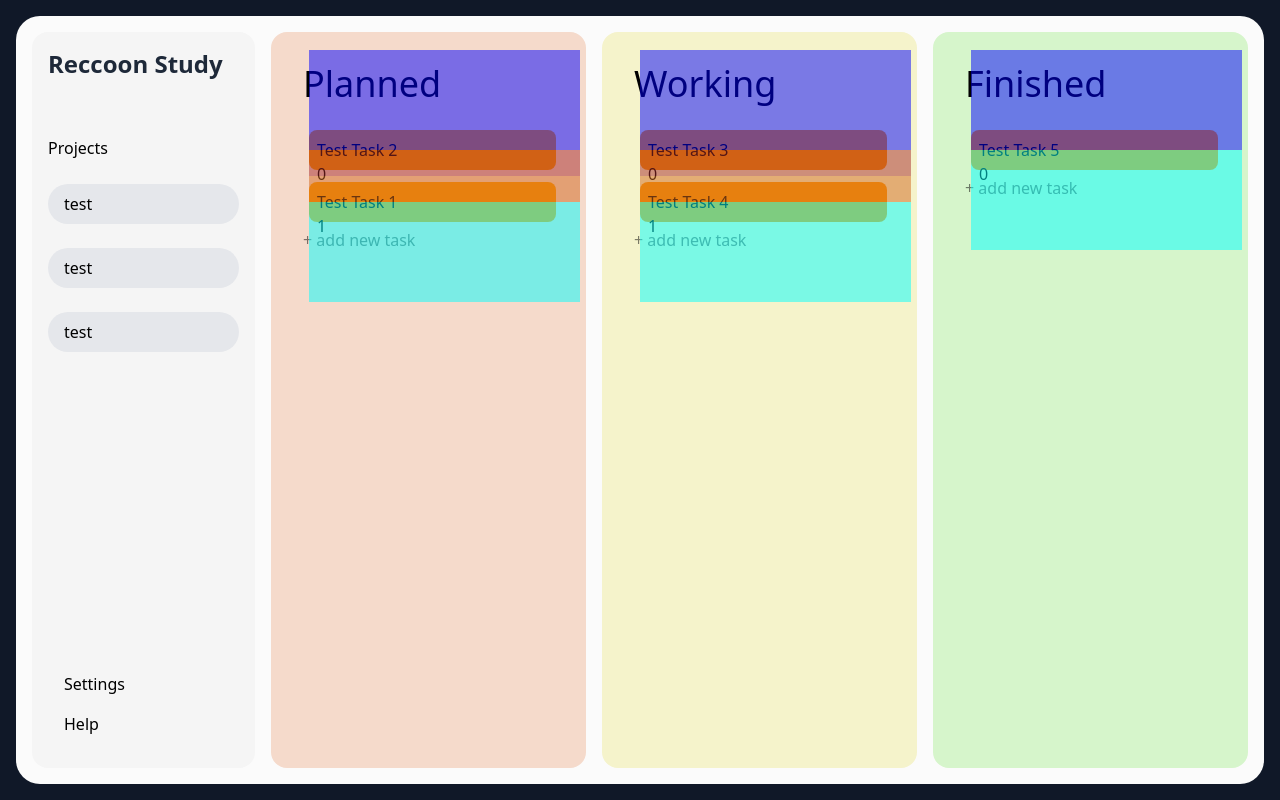
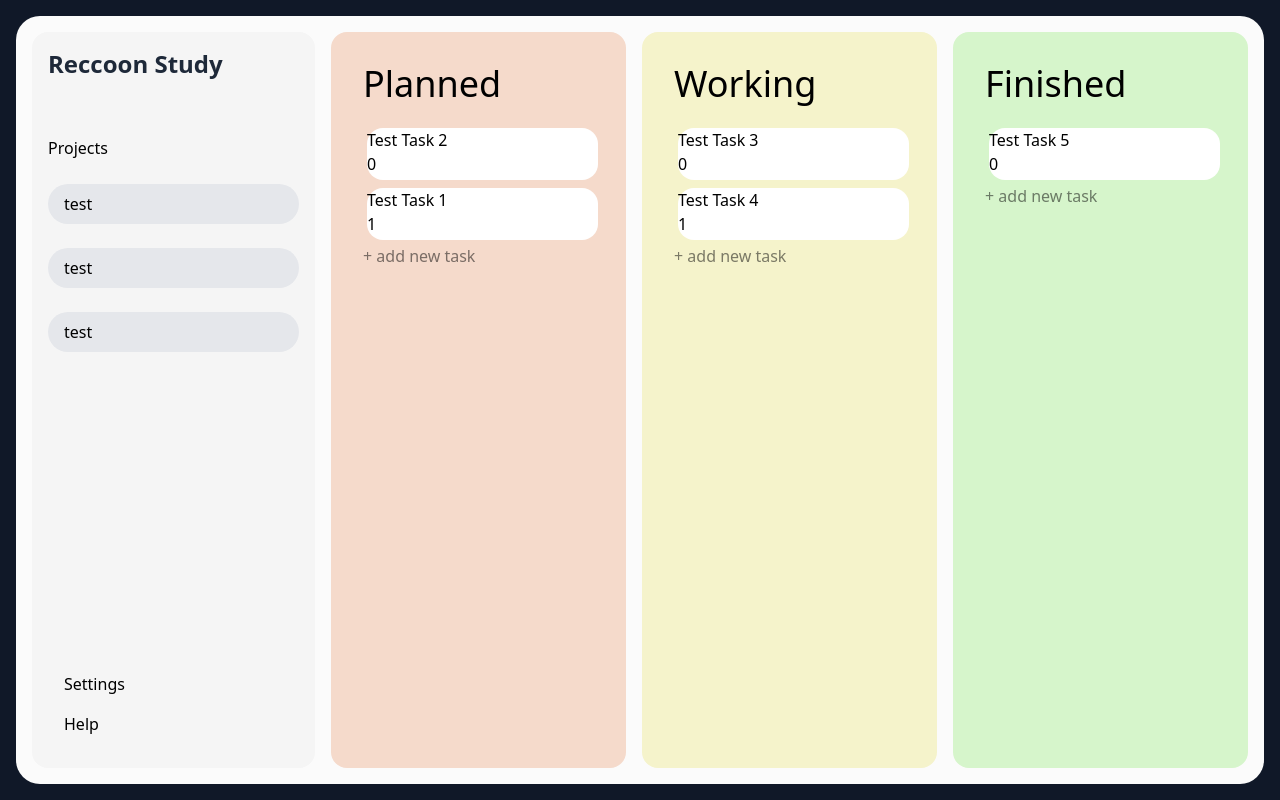
Before and after one commit to guanyu-gerry-tao/reccoon-study-todolist, a React (Vite) app in the folder web-client/: page / in a window 1280 px wide. Built offline with nearby package versions, Linux system fonts and the light colour scheme.

Commit message:
Major: use hello pangea dnd

```diff
--- a/web-client/src/App.css
+++ b/web-client/src/App.css
@@ -16,40 +16,7 @@
 .Card {
     transition: opacity;
     transition-duration: 0.5s;
-    height: var(--cardHeight);
-    margin-top: 0px;
-    margin-bottom: 0px;
-}
-
-.dragZone {
-    height: calc(var(--cardHeight)/2 + var(--cardGapHeight));
-    opacity: 0.5;
-    pointer-events: none;
-    z-index: 10;
-}
-
-.dragZone.active {
-    pointer-events: auto;
-}
-
-.dragZoneT {
-    bottom: calc(var(--cardHeight)/2);
-    background-color: chocolate;
-}
-
-.dragZoneB {
-    top: calc(var(--cardHeight)/2);
-    background-color: brown;
-}
-
-.dragZoneFirst {
-    height: var(--cardGapExtHeight);
-    background-color: blue;
-}
-
-.dragZoneLast {
-    height: var(--cardGapExtHeight);
-    background-color: aqua;
+    height: 60px;
 }
 
 .taskGap {
--- a/web-client/src/App.tsx
+++ b/web-client/src/App.tsx
@@ -1,25 +1,56 @@
-import { useState } from 'react'
-import './App.css'
+import { useState } from 'react';
+import { useImmer } from 'use-immer';
+import './App.css';
 
-import Todolist from './components/Todolist.tsx'
-import { DragDropContext } from '@hello-pangea/dnd'
-import type { DragDropContextProps } from '@hello-pangea/dnd'
+import Todolist from './components/Todolist.tsx';
+import { DragDropContext } from '@hello-pangea/dnd';
+import type { DragDropContextProps } from '@hello-pangea/dnd';
+import type { TaskItem } from './components/type.ts';
+import {loadInitData} from './data/loadInitData.ts'
 
 function App() {
-  const [count, setCount] = useState(0)
+
+  const testInitData = loadInitData();
+  console.log('testInitData', testInitData);
+  const [tasks, setTasks] = useImmer<TaskItem[]>(testInitData);
+  const [isDragging, setIsDragging] = useState(false);
 
   const onDragEnd: DragDropContextProps['onDragEnd'] = (result) => {
     console.log('onDragEnd', result);
+    if (!result.destination) {
+      console.log('No destination found');
+      return;
+    }
+    setTasks(draft => {
+      const task = draft.find(t => t.id === result.draggableId);
+
+      if (task && result.destination){
+        task.status = Number(result.destination.droppableId);
+        task.order = result.destination.index - 0.5; // Use a float to allow for gaps
+
+        const filteredTasks = draft.filter(t => t.status === task.status).sort((a, b) => a.order - b.order);
+        filteredTasks.forEach((t, index) => {
+          t.order = index;
+        });
+
+        console.log(`Task ${task.id} moved to status ${task.status} at order ${task.order}`);
+      }
+      setIsDragging(false);
+    });
     // Handle the drag end logic here
     // For example, update the task order based on the result
   }
 
+  const onDragStart: DragDropContextProps['onDragStart'] = (start) => {
+    setIsDragging(true);
+  }
+
+
   return (
     <DragDropContext
-    onDragEnd={onDragEnd}>
+    onDragEnd={onDragEnd} onDragStart={onDragStart}>
       <div className='relative bg-[#fbfbfb] m-4 p-2 rounded-3xl [height:calc(100vh-2rem)]'>
-        <Todolist />
-
+        <Todolist tasks={tasks} setTasks={setTasks}/>
       </div>
     </DragDropContext>
   )
--- a/web-client/src/components/Task.tsx
+++ b/web-client/src/components/Task.tsx
@@ -2,6 +2,7 @@ import { style } from 'motion/react-client';
 import '../App.css'
 import Dashline from './Dashline'
 import type { TaskItem, TaskActions } from './type.ts'
+import { Draggable } from '@hello-pangea/dnd';
 
 
 function Task({ taskInfo, actions, draggingType, draggingTaskId }:
@@ -42,30 +43,17 @@ function Task({ taskInfo, actions, draggingType, draggingTaskId }:
     }
   }
 
-  const handleDragStart = (e: React.DragEvent<HTMLElement>) => {
-    console.log(`Drag started for task: ${taskInfo.id}`);
-    e.currentTarget.classList.add('pendingCard');
-    actions.draggingTask(taskInfo.id); // Notify the parent component that a task is being dragged
-
-    requestAnimationFrame(() => {
-      document.querySelectorAll('.dragZone').forEach(el => (el as HTMLElement).classList.add('active'))
-    });
-  }
-
-  const handleDragEnd = (e: React.DragEvent<HTMLElement>) => {
-    console.log(`Drag ended for task: ${taskInfo.id}`);
-    e.currentTarget.classList.remove('pendingCard');
-    actions.draggingTaskEnd(); // Notify the parent component that dragging has ended
-    requestAnimationFrame(() => {
-      document.querySelectorAll('.dragZone').forEach(el => (el as HTMLElement).classList.remove('active') )
-    })
-  }
-
   return (
-    <div className='Card relative bg-amber-500 rounded-lg ml-0 mr-6 p-2'
-    draggable={true}
-    onDragStart={handleDragStart}
-    onDragEnd={handleDragEnd}>
+    <Draggable draggableId={taskInfo.id} index={taskInfo.order}>
+      {
+        (provided) => (
+          <div className='Card relative ml-0 mr-6 p-1'
+            ref={provided.innerRef}
+            {...provided.draggableProps}
+            >
+              <div className='bg-white w-full h-full rounded-2xl'
+              {...provided.dragHandleProps}
+              >
                 <input
                 className='cursor-default outline-0'
                 type="text"
@@ -73,8 +61,13 @@ function Task({ taskInfo, actions, draggingType, draggingTaskId }:
                 onClick={handleClickTitle}
                 onKeyDown={handleKeyboard}
                 onBlur={handleLostFocus}/>
+
                 <span>{taskInfo.order}</span>
               </div>
+          </div>
+        )
+      }
+    </Draggable>
   )
 }
 
--- a/web-client/src/components/TaskList.tsx
+++ b/web-client/src/components/TaskList.tsx
@@ -3,57 +3,28 @@ import '../App.css'
 import Task from './Task.tsx';
 import TaskGap from './TaskGap.tsx'
 import type { TaskItem, TaskActions } from './type.ts';
+import { Droppable } from '@hello-pangea/dnd';
 
-function Tasklist({tasks, actions, draggingType, draggingTaskId}:
-  {tasks: TaskItem[], actions: TaskActions, draggingType?: string | null, draggingTaskId?: string | null}) {
+function Tasklist({status, tasks, actions, draggingType, draggingTaskId}:
+  {status: number, tasks: TaskItem[], actions: TaskActions, draggingType?: string | null, draggingTaskId?: string | null}) {
 
   const tasksSorted = tasks.sort((a, b) => a.order - b.order);
 
-  const handleDragEnter = (e: React.DragEvent<HTMLElement>) => {
-    if (draggingType === 'task' && draggingTaskId) {
-      if (e.currentTarget.classList.contains("dragZoneT")) {
-        console.log(`Enter div T, who: ${draggingTaskId}, at order: ${e.currentTarget.dataset.order}`);
-      }
-      if (e.currentTarget.classList.contains("dragZoneB")) {
-        console.log(`Enter div B, who: ${draggingTaskId}, at order: ${e.currentTarget.dataset.order}`);
-      }
-    }
-  }
+  return (
+          <Droppable droppableId={status.toString()}>
+            {(provided) => (
+              <div
+                ref={provided.innerRef}
+                {...provided.droppableProps}>
 
-  const handleDragLeave = (e: React.DragEvent<HTMLElement>) => {
-    if (draggingType === 'task' && draggingTaskId) {
-      if (e.currentTarget.classList.contains("dragZoneT")) {
-        console.log(`Leave div T, who: ${draggingTaskId}, at order: ${e.currentTarget.dataset.order}`);
-      }
-      if (e.currentTarget.classList.contains("dragZoneB")) {
-        console.log(`Leave div B, who: ${draggingTaskId}, at order: ${e.currentTarget.dataset.order}`);
-      }
-    }
-  }
-
-  return (
-    <>
-        {tasksSorted.map((task: TaskItem) => (
-          <div key={task.id} className='cardContainer relative'>
-
-            <div data-order={task.order}
-            className={`dragZone dragZoneT absolute left-0 h-3 w-full ${task.order === 0 ? 'dragZoneFirst' : ''}`}
-            onDragEnter={handleDragEnter}
-            onDragLeave={handleDragLeave}></div>
-
-            <Task taskInfo={task}
-            actions={actions}
-            draggingType={draggingType}
-            draggingTaskId={draggingTaskId}/>
-
-            <div data-order={task.order}
-            className={`dragZone dragZoneB absolute left-0 h-3 w-full ${task.order === tasksSorted.length -1 ? 'dragZoneLast' : ''}`}
-            onDragEnter={handleDragEnter}
-            onDragLeave={handleDragLeave}></div>
-
-          </div>
-        ))}
-    </>
+                {tasksSorted.map((task: TaskItem) => (
+                  <Task key={task.id} taskInfo={task}
+                  actions={actions} />)
+                )}
+                {provided.placeholder}
+                </div>
+              )}
+          </Droppable>
   )
 }
 
--- a/web-client/src/components/TodoColumn.tsx
+++ b/web-client/src/components/TodoColumn.tsx
@@ -14,10 +14,11 @@ function TodoColumn({title, bgColor, status, actions, tasks, draggingType, dragg
     <>
         <div className='relative bg-[#ac7d7d] rounded-2xl m-2 p-8 pr-0 h-[calc(100vh-4rem)] w-80 flex flex-col' style={{backgroundColor: bgColor}}>
             <h1 className='relative text-4xl h-15 '>{title}</h1>
-            <TaskList tasks={tasks}
-             actions={actions}
-             draggingType={draggingType}
-             draggingTaskId={draggingTaskId}/>
+            <TaskList status={status}
+            tasks={tasks}
+            actions={actions}
+            draggingType={draggingType}
+            draggingTaskId={draggingTaskId}/>
             <div>
                 <AddNewTask actions={actions} status={status} newOrder={numTasks}/>
             </div>
--- a/web-client/src/components/Todolist.tsx
+++ b/web-client/src/components/Todolist.tsx
@@ -1,20 +1,12 @@
-import { useImmer } from 'use-immer'
 import '../App.css'
 
 import Menubar from './Menubar.tsx'
 import TodoColumn from './TodoColumn.tsx'
-import {loadInitData} from '../data/loadInitData.ts'
 
 import type { TaskItem, NewTaskItem, TaskActions } from './type.ts'
 
-
-function Todolist() {
-
-
-  const testInitData = loadInitData();
-  const [tasks, setTasks] = useImmer<TaskItem[]>(testInitData);
-  const [draggingType, setDraggingType] = useImmer<string | null>(null);
-  const [draggingTaskId, setDraggingTaskId] = useImmer<string | null>(null);
+type setTasks = (updater: (draft: TaskItem[]) => void) => void;
+function Todolist({tasks, setTasks}: {tasks: TaskItem[], setTasks: setTasks} ) {
 
   const addTask = (newTask: NewTaskItem) => {
     setTasks(draft => {
@@ -58,26 +50,12 @@ function Todolist() {
     })
   };
 
-  const draggingTask = (id: string) => {
-    setDraggingTaskId(id);
-    setDraggingType('task');
-    console.log(`Dragging task with id: ${id}`);
-  }
-
-  const draggingTaskEnd = () => {
-    setDraggingTaskId(null);
-    setDraggingType(null);
-    console.log(`Dragging task ended`);
-  }
-
-
   const taskActions: TaskActions = {
     addTask: addTask,
     updateTask: updateTask,
     deleteTask: deleteTask,
-    draggingTask: draggingTask,
-    draggingTaskEnd: draggingTaskEnd,
   };
+
 
   return (
     <>
@@ -89,8 +67,6 @@ function Todolist() {
         status={1}
         actions={taskActions}
         tasks={tasks.filter(task => task.status === 1)}
-        draggingType={draggingType}
-        draggingTaskId={draggingTaskId}
         />
 
         <TodoColumn title={"Working"}
@@ -98,8 +74,6 @@ function Todolist() {
         status={2}
         actions={taskActions}
         tasks={tasks.filter(task => task.status === 2)}
-        draggingType={draggingType}
-        draggingTaskId={draggingTaskId}
         />
 
         <TodoColumn title={"Finished"}
@@ -107,8 +81,6 @@ function Todolist() {
         status={3}
         actions={taskActions}
         tasks={tasks.filter(task => task.status === 3)}
-        draggingType={draggingType}
-        draggingTaskId={draggingTaskId}
         />
 
       </div>
--- a/web-client/src/components/type.ts
+++ b/web-client/src/components/type.ts
@@ -27,8 +27,6 @@ type TaskActions = {
   addTask: (newTask: NewTaskItem) => void;
   updateTask: (id: string, updatedFields: Partial<TaskItem>) => void;
   deleteTask: (id: string) => void;
-  draggingTask: (id: string) => void;
-  draggingTaskEnd: () => void;
 };
 
 export type { TaskItem };
```
Lines whose indentation alone changed are shown as unchanged.
